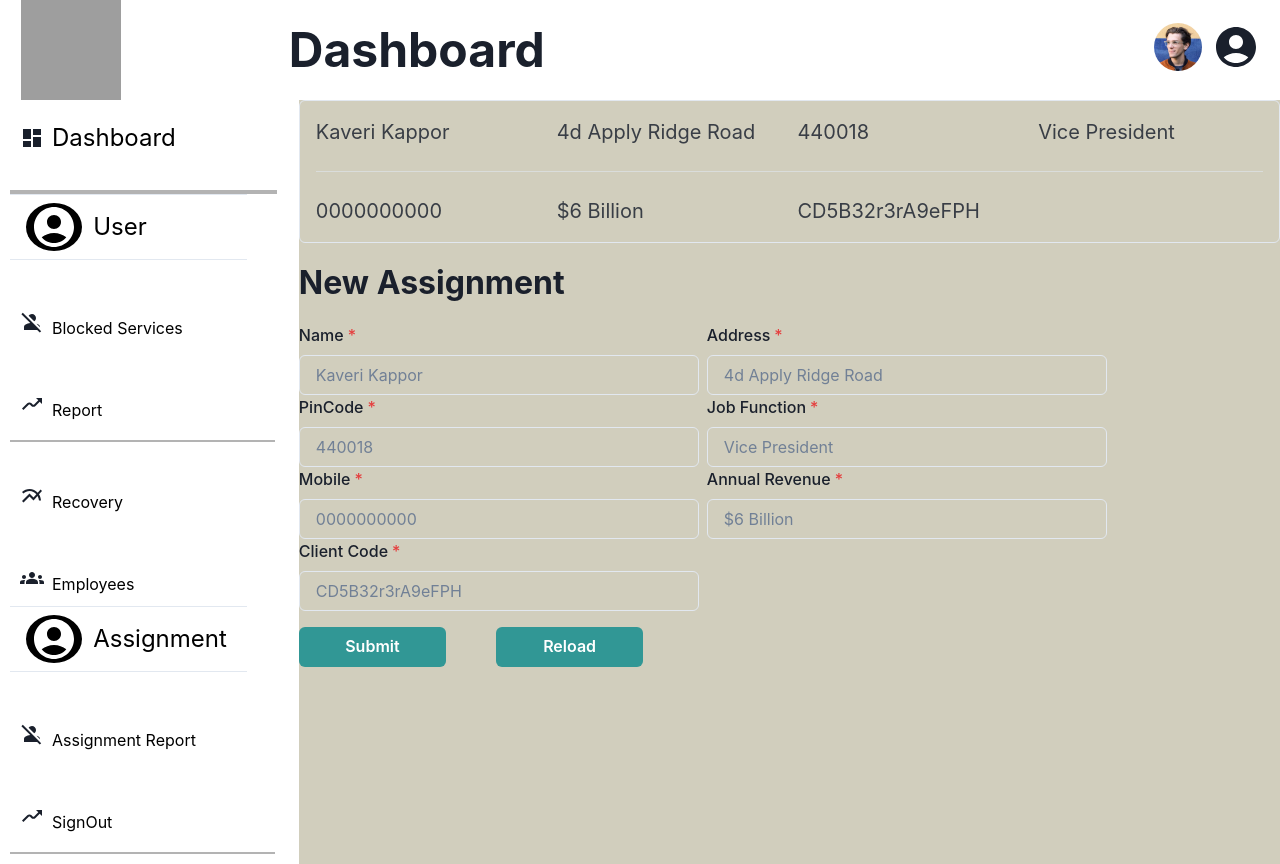
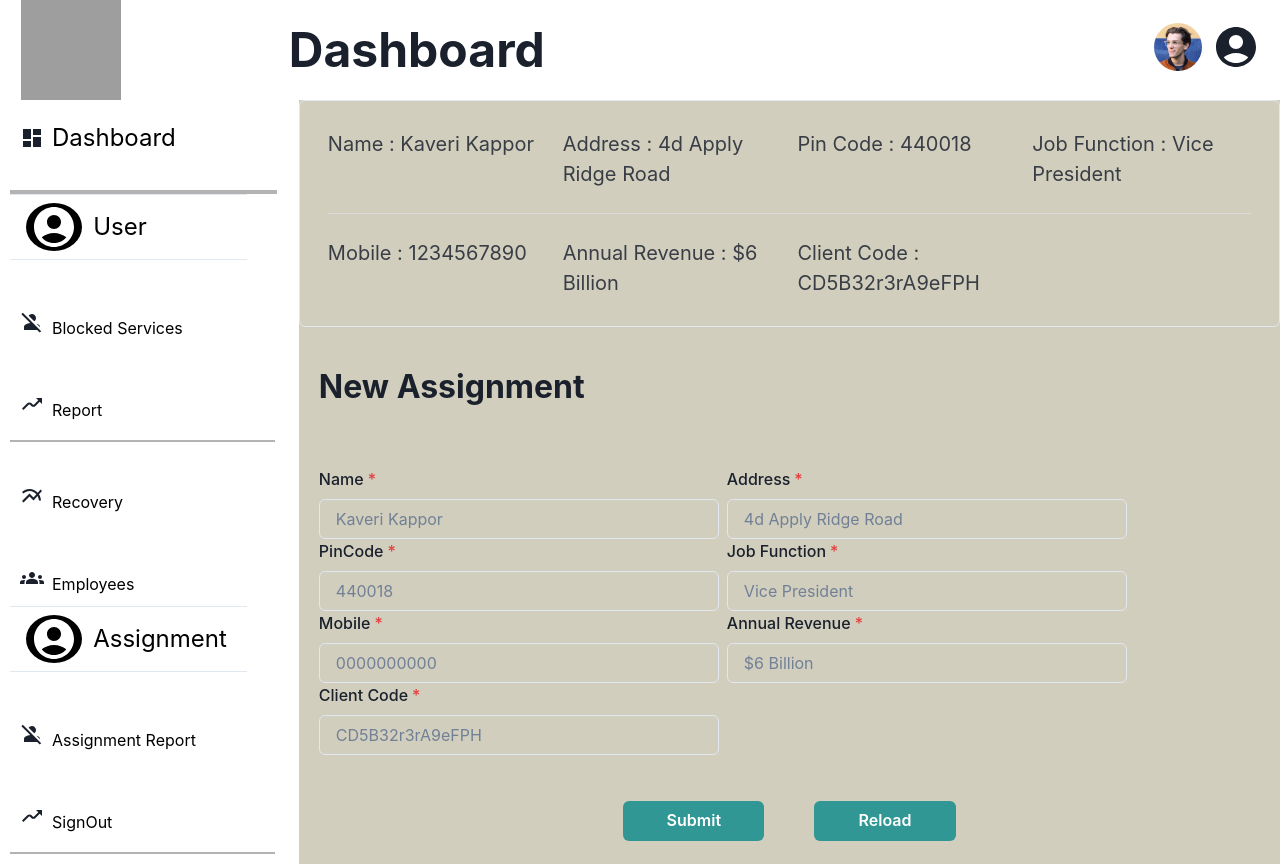
Before and after one commit to Akshaybaiswaree/DataentryProject, a React (Vite) app: page /newassignment in a window 1280 px wide. Built offline with nearby package versions, Linux system fonts and the light colour scheme; no server answers; grey boxes are pictures that could not be loaded.

Commit message:
fix - new assingment components fix

```diff
--- a/src/Component/Dashboard/UserSidebar/Assignment/Newassignment.jsx
+++ b/src/Component/Dashboard/UserSidebar/Assignment/Newassignment.jsx
@@ -77,52 +77,57 @@ const NewAssignment = () => {
     }
   };
 
-  const Previouspage = () => {
-    Navigate("/assignment");
-  };
-
   return (
     <Box className="employee-form-container">
       <Box
         display="grid"
         gridTemplateColumns="repeat(4, 1fr)"
         gap={4}
-        p="4"
+        p="7"
         borderWidth="1px"
         borderRadius="md"
         mb="4"
         color="#393e46"
       >
         <Box>
-          <Text fontSize="xl">Kaveri Kappor</Text>
+          <Text fontSize="xl">Name : Kaveri Kappor</Text>
         </Box>
         <Box>
-          <Text fontSize="xl">4d Apply Ridge Road</Text>
+          <Text fontSize="xl">Address : 4d Apply Ridge Road</Text>
         </Box>
         <Box>
-          <Text fontSize="xl">440018</Text>
+          <Text fontSize="xl">Pin Code : 440018</Text>
         </Box>
         <Box>
-          <Text fontSize="xl">Vice President</Text>
+          <Text fontSize="xl">Job Function : Vice President</Text>
         </Box>
 
         <Divider gridColumn="span 4" my="2" />
 
         <Box>
-          <Text fontSize="xl">0000000000</Text>
+          <Text fontSize="xl">Mobile : 1234567890</Text>
         </Box>
         <Box>
-          <Text fontSize="xl">$6 Billion</Text>
+          <Text fontSize="xl">Annual Revenue : $6 Billion</Text>
         </Box>
         <Box>
-          <Text fontSize="xl">CD5B32r3rA9eFPH</Text>
+          <Text fontSize="xl">Client Code : CD5B32r3rA9eFPH</Text>
         </Box>
       </Box>
-      <Box marginBottom={"1rem"} fontSize={"2rem"} fontWeight={"700"}>
+      <Box
+        marginBottom={"1rem"}
+        fontSize={"2rem"}
+        fontWeight={"700"}
+        p={"20px"}
+      >
         New Assignment
       </Box>
 
-      <form className="employee-form" onSubmit={handleSubmit}>
+      <form
+        className="employee-form"
+        onSubmit={handleSubmit}
+        style={{ padding: "20px" }}
+      >
         <Stack direction={"row"}>
           <Box>
             <FormControl isRequired className="employee-form-group">
@@ -215,8 +220,14 @@ const NewAssignment = () => {
           </FormControl>
         </Box>
 
+        <Box
+          style={{
+            display: "flex",
+            justifyContent: "center",
+            marginTop: "30px",
+          }}
+        >
           <Button
-          // onClick={Previouspage}
             className="employee-btn"
             colorScheme="teal"
             mt="4"
@@ -237,6 +248,7 @@ const NewAssignment = () => {
           >
             Reload
           </Button>
+        </Box>
       </form>
     </Box>
   );
```
Lines whose indentation alone changed are shown as unchanged.
